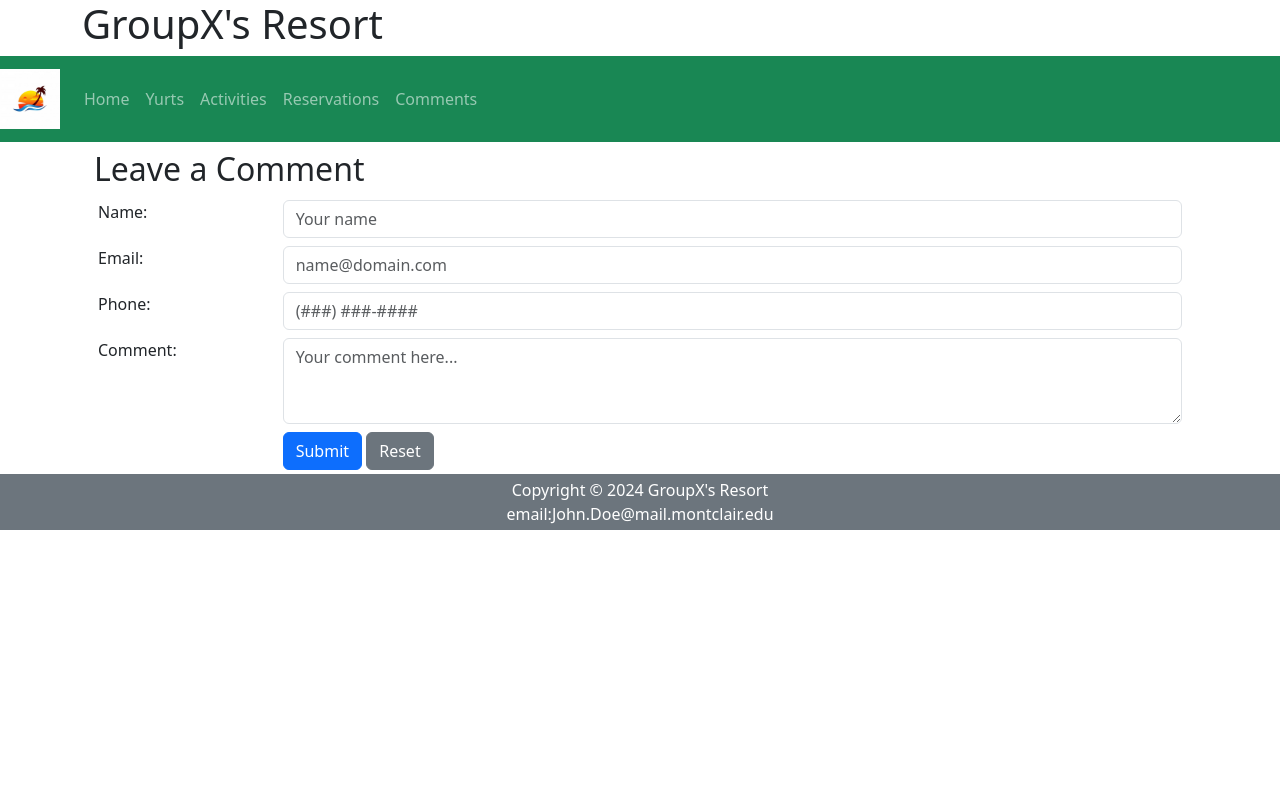
After one commit to cr7st74n/Midterm-project, a PHP site: page /comments.php in a window 1280 px wide. The commit adds this page. Run offline with PHP 8.4, Linux system fonts and the light colour scheme.

Commit message:
adding coments.php to our project.

```diff
--- /dev/null
+++ b/comments.php
@@ -0,0 +1,97 @@
+<!DOCTYPE html>
+<html lang="en">
+
+<?php include("./view/head.php"); ?>
+
+<body>
+    <?php include('./view/header.php'); ?>
+
+    <div class="container mt-2">
+        <?php
+        if ($_SERVER["REQUEST_METHOD"] == "POST") {
+            // Get form data using POST
+            $name = isset($_POST['name']) ? htmlspecialchars($_POST['name']) : '';
+            $email = isset($_POST['email']) ? htmlspecialchars($_POST['email']) : '';
+            $phone = isset($_POST['phone']) ? htmlspecialchars($_POST['phone']) : '';
+            $comment = isset($_POST['comment']) ? htmlspecialchars($_POST['comment']) : '';
+
+            // Determine greeting based on input provided
+            $greeting = 'Guest';
+            if (!empty($name)) {
+                $greeting = $name;
+            } elseif (!empty($email)) {
+                $greeting = $email;
+            }
+
+            echo "<h2>Thank you, $greeting, for your comment!</h2>";
+            echo "<p>Here is the information you submitted:</p>";
+            echo "<table class='table table-striped' style='width: 100%;'>";
+
+            // Display fields in a table format
+            $fields = [
+                'Name' => $name,
+                'Email' => $email,
+                'Phone' => $phone,
+                'Comment' => $comment
+            ];
+
+            foreach ($fields as $label => $value) {
+                echo "<tr><th style='width: 30%;'>$label</th><td>$value</td></tr>";
+            }
+
+            echo "</table>";
+        } else { ?>
+
+            <!-- Display the form if the page was not submitted -->
+            <div class="container">
+                <h2>Leave a Comment</h2>
+                <form class="form-horizontal" action="" method="POST">
+                    <!-- Name field -->
+                    <div class="row p-1">
+                        <label class="control-label col-sm-2" for="name">Name:</label>
+                        <div class="col-sm-10">
+                            <input type="text" class="form-control" id="name" name="name" placeholder="Your name">
+                        </div>
+                    </div>
+
+                    <!-- Email field -->
+                    <div class="row p-1">
+                        <label class="control-label col-sm-2" for="email">Email:</label>
+                        <div class="col-sm-10">
+                            <input type="email" class="form-control" id="email" name="email" placeholder="name@domain.com">
+                        </div>
+                    </div>
+
+                    <!-- Phone field -->
+                    <div class="row p-1">
+                        <label class="control-label col-sm-2" for="phone">Phone:</label>
+                        <div class="col-sm-10">
+                            <input type="tel" class="form-control" id="phone" name="phone" placeholder="(###) ###-####">
+                        </div>
+                    </div>
+
+                    <!-- Comment field -->
+                    <div class="row p-1">
+                        <label class="control-label col-sm-2" for="comment">Comment:</label>
+                        <div class="col-sm-10">
+                            <textarea class="form-control" id="comment" name="comment" rows="3" placeholder="Your comment here..."></textarea>
+                        </div>
+                    </div>
+
+                    <!-- Submit and Reset buttons -->
+                    <div class="row p-1">
+                        <div class="offset-sm-2 col-sm-10">
+                            <button type="submit" class="btn btn-primary">Submit</button>
+                            <button type="reset" class="btn btn-secondary">Reset</button>
+                        </div>
+                    </div>
+                </form>
+            </div>
+
+        <?php } ?>
+    </div>
+
+    <?php include("./view/footer.php"); ?>
+</body>
+
+</html>
--- a/yurts.php
+++ b/yurts.php
@@ -10,12 +10,16 @@
     $image_url = './img/yurt-exterior.jpg';
     ?>
 
+    <p>
     <h1><?php echo 'The Yurts at GroupX’s Resort'; ?></h1>
     <p><?php echo 'Experience rustic luxury in the heart of nature with our unique yurts at GroupX’s Resort. Elevated four feet off the ground, each yurt blends the charm of a camping experience with the comforts of a well-furnished retreat. Our yurts are circular, permanent structures made with sturdy canvas walls, a wooden floor, and an openable roof dome, allowing natural light to filter in and fresh ocean air to flow through. The domed ceiling creates an airy, spacious ambiance, offering a cozy yet expansive feel.'; ?></p>
     <p><?php echo "Inside, you'll find a plush queen-size bed layered with a soft down quilt, perfect for curling up on cool coastal nights. A gas-fired stove keeps you warm and adds to the cozy, rustic charm. Each yurt is equipped with electricity, and you'll have access to running water through a convenient sink right inside your space. For additional facilities, our lodge offers well-appointed shower and restroom amenities nearby."; ?></p>
     <p><?php echo 'Whether you’re lounging on your private deck overlooking the ocean or simply enjoying the peaceful interior of your yurt, this unique lodging option allows you to connect with nature while enjoying a luxurious experience.'; ?></p>
 
     <img src="<?php echo $image_url; ?>">
+
+    </p>
+
 
     <ul>
         <li><?php echo 'Private Ocean Views: Each yurt is positioned to provide sweeping views of the Atlantic.'; ?></li>
```
